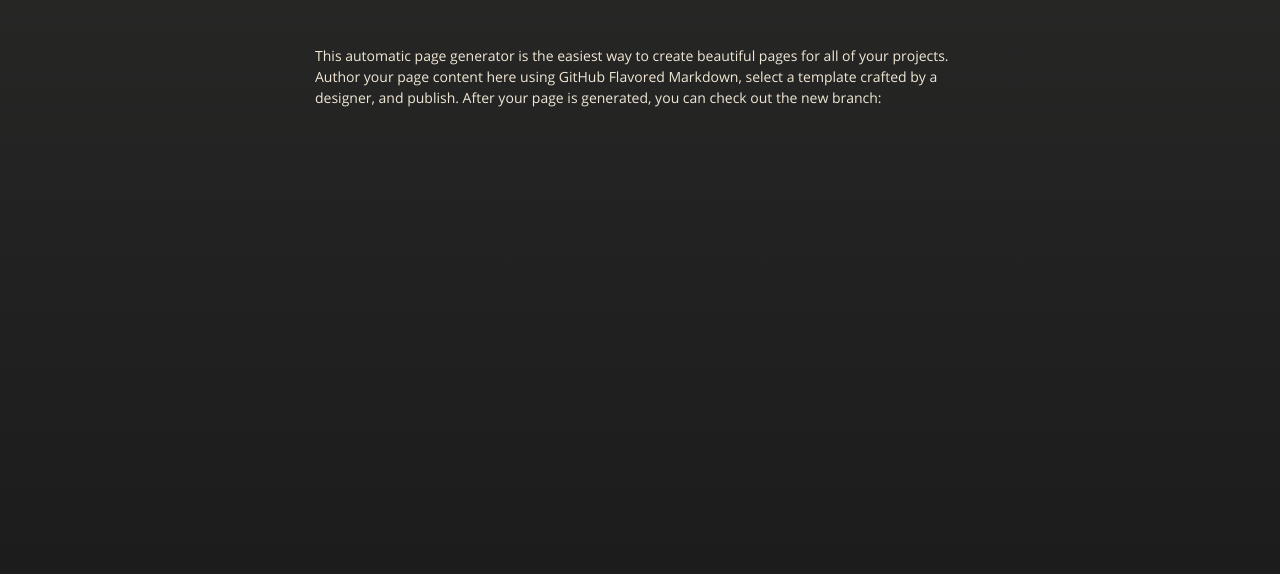
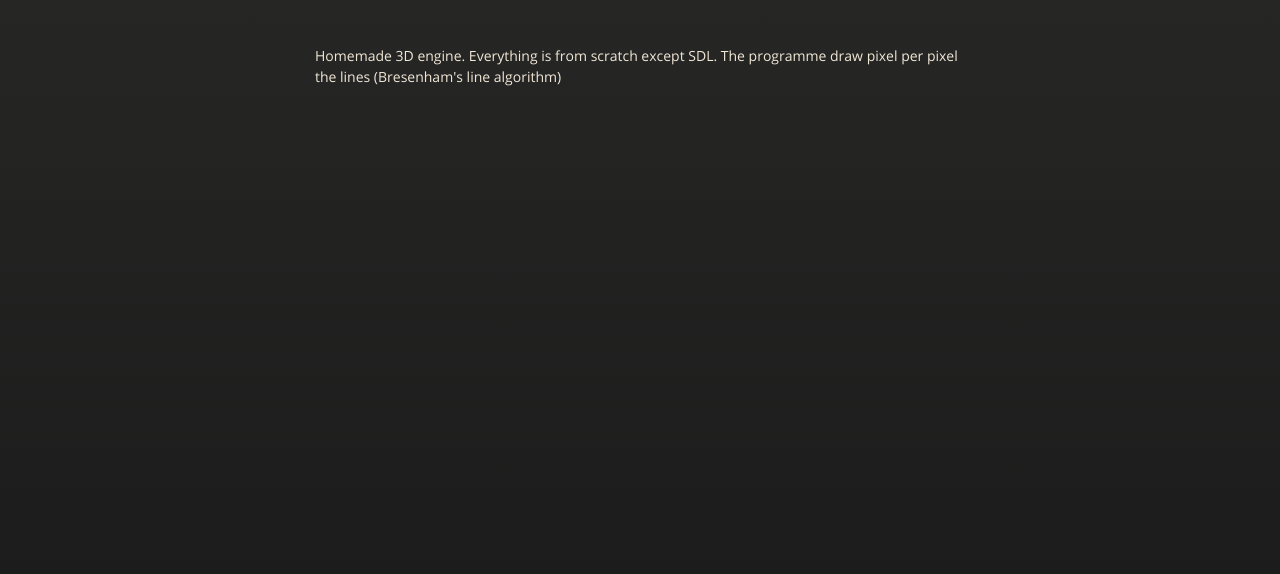
Before and after one commit to ice-blaze/Three_Di_World, a plain HTML site: page index.html in a window 1280 px wide. Shown: the part 226-800 px from the top of the page. Drawn offline with nearby package versions, Linux system fonts and the light colour scheme.

Commit message:
Better presentation text

```diff
--- a/index.html
+++ b/index.html
@@ -36,7 +36,7 @@
           <span class="credits left">Project maintained by <a href="https://github.com/ice-blaze">ice-blaze</a></span>
           <span class="credits right">Hosted on GitHub Pages</span>
         </div>
-        <p>This automatic page generator is the easiest way to create beautiful pages for all of your projects. Author your page content here using GitHub Flavored Markdown, select a template crafted by a designer, and publish. After your page is generated, you can check out the new branch:</p>
+        <p>Homemade 3D engine. Everything is from scratch except SDL. The programme draw pixel per pixel the lines (Bresenham's line algorithm)</p>
       </section>
 
     </div>
```
